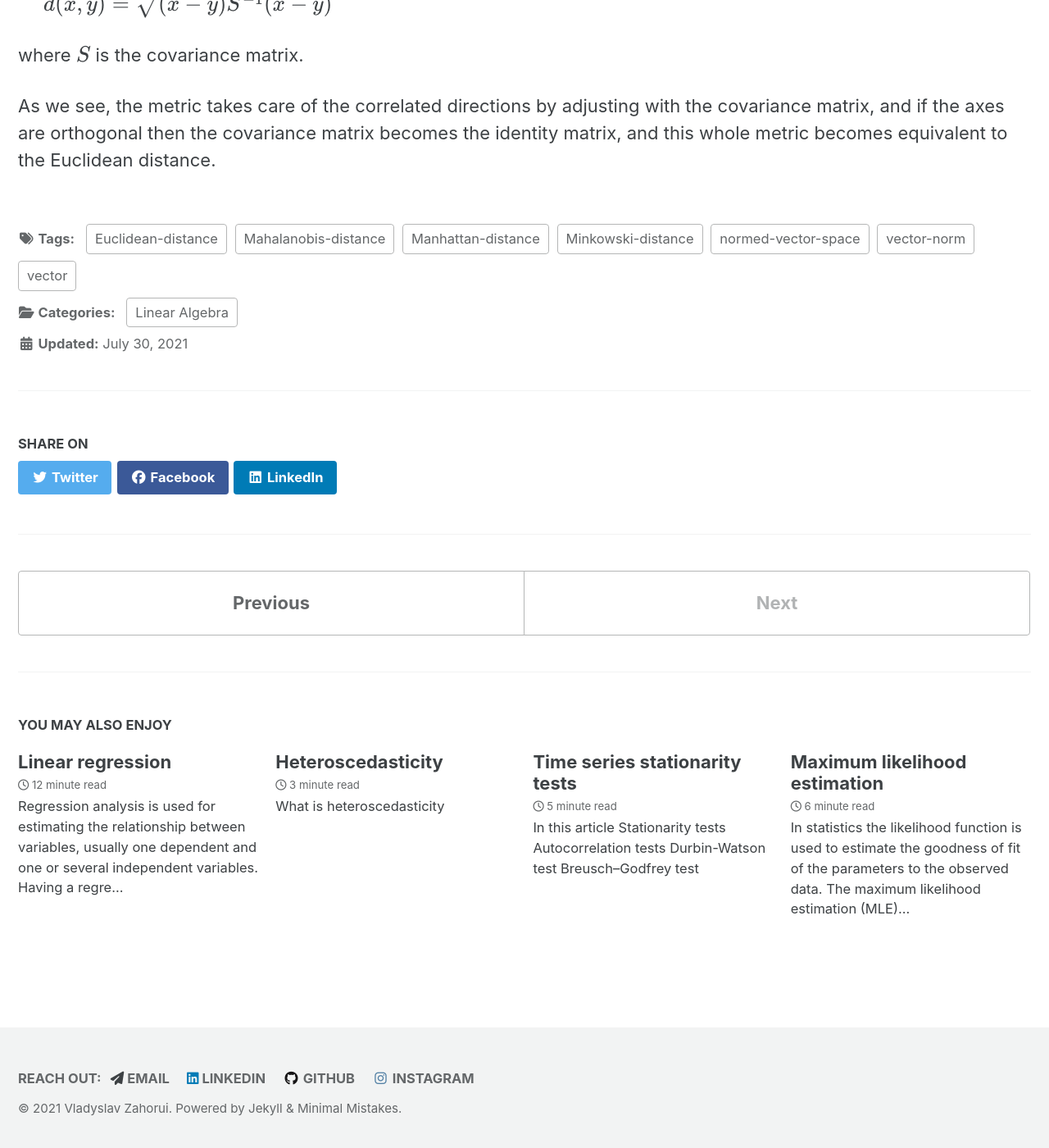
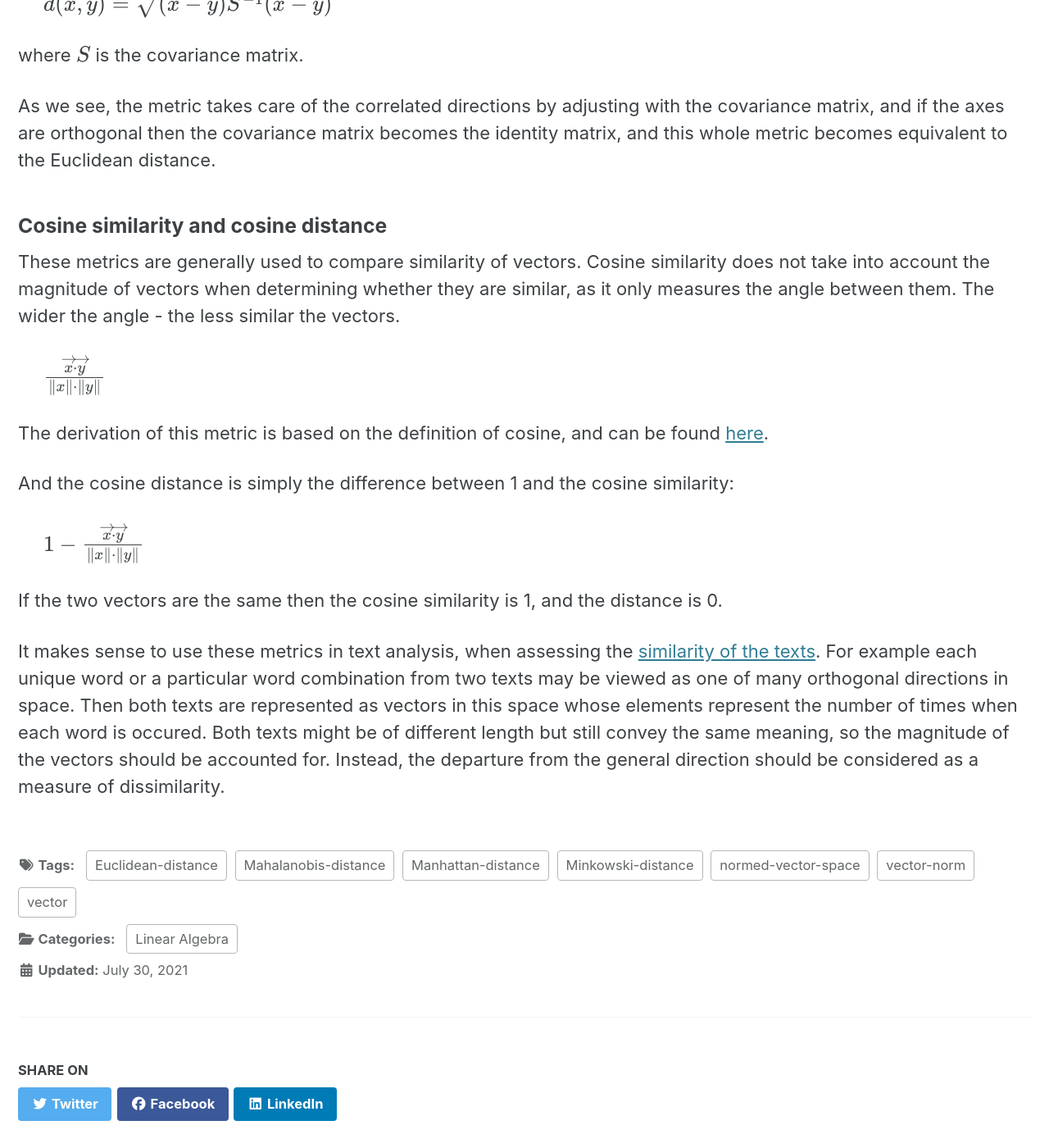
Before and after one commit to vzahorui/vzahorui.github.io, a Jekyll site: the page built from _posts/2021-07-29-distance-metrics.md, in a window 1280 px wide and 1400 px high, scrolled down 2607 px. Shown: the whole window at 82% size. Built offline with Jekyll 4.4.1, drawn with Linux system fonts in a browser that asks for light colours; cached includes are drawn as plain includes; nearby versions of some CDN libraries; formulas are drawn with MathJax 3; some of the changed text lies outside the part shown.

Commit message:
added cosine similarity and cosine distance

```diff
--- a/_posts/2021-07-29-distance-metrics.md
+++ b/_posts/2021-07-29-distance-metrics.md
@@ -17,8 +17,8 @@ The distance metrics are induced from the normed vector spaces, so let's first t
 This is a special type of space where vectors have norms - special functions which measure the distance of a vector from the origin. The norms are commonly denoted with double vertical lines, like this: $\lVert x \rVert$. The normed vector space has the following useful properties:
 
 * The norm is always non-negative, and it is equal to zero at the origin.
-* For any vector $x$ and every scalar $a$ the following holds true: $\lvert a \rvert \lVert x\rVert = \lVert ax\rVert$
-* Triangular inequality holds: $\lVert x+y\rVert \leq \lVertx\rVert + \lVerty\rVert$.
+* For any vector $x$ and every scalar $a$ the following holds true: $\lvert a \rvert \cdot \lVert x\rVert = \lVert ax\rVert$
+* Triangular inequality holds: $\lVert x+y\rVert \leq \lVert x\rVert + \lVert y\rVert$.
 
 The norm of the difference of two vectors calculates an aggregate measure of the pairwise difference of their elements, and this is equivalent to the distance metric between two points to which the vectors are pointing. So this is how the distance metrics are induced from the vector norms:
 
@@ -77,3 +77,22 @@ $d(x, y) = \sqrt{(x-y)S^{-1}(x-y)}$
 where $S$ is the covariance matrix.
 
 As we see, the metric takes care of the correlated directions by adjusting with the covariance matrix, and if the axes are orthogonal then the covariance matrix becomes the identity matrix, and this whole metric becomes equivalent to the Euclidean distance.
+
+<div id='cosine_similarity'/>
+### Cosine similarity and cosine distance
+
+These metrics are generally used to compare similarity of vectors. Cosine similarity does not take into account the magnitude of vectors when determining whether they are similar, as it only measures the angle between them. The wider the angle - the less similar the vectors.
+
+&nbsp;&nbsp;&nbsp;&nbsp;
+$\frac{\overrightarrow{x} \cdot \overrightarrow{y}}{\lVert x\rVert  \cdot \lVert y\rVert }$
+
+The derivation of this metric is based on the definition of cosine, and can be found [here]({{ site.baseurl }}{% link _posts/2020-03-04-vector-projection.md %}#cosine_calc).
+
+And the cosine distance is simply the difference between 1 and the cosine similarity:
+
+&nbsp;&nbsp;&nbsp;&nbsp;
+$1 - \frac{\overrightarrow{x} \cdot \overrightarrow{y}}{\lVert x\rVert  \cdot \lVert y\rVert }$
+
+If the two vectors are the same then the cosine similarity is 1, and the distance is 0.
+
+It makes sense to use these metrics in text analysis, when assessing the [similarity of the texts]({{ site.baseurl }}{% link _posts/2020-03-03-text-similarity.md %}). For example each unique word or a particular word combination from two texts may be viewed as one of many orthogonal directions in space. Then both texts are represented as vectors in this space whose elements represent the number of times when each word is occured. Both texts might be of different length but still convey the same meaning, so the magnitude of the vectors should be accounted for. Instead, the departure from the general direction should be considered as a measure of dissimilarity.
```
Also changed, not shown: _posts/2020-03-03-text-similarity.md (+3 -3 lines), _posts/2020-03-04-vector-projection.md (+7 -6 lines).
